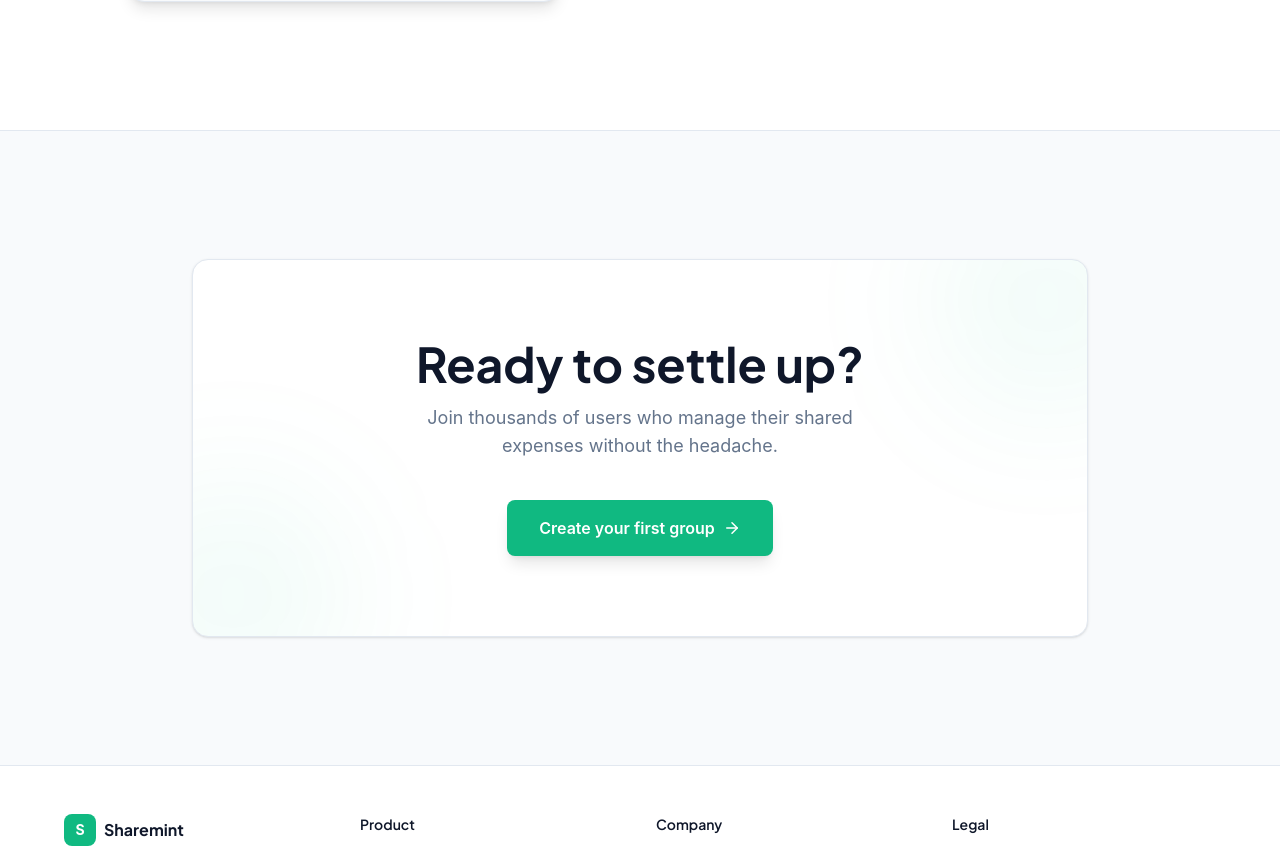
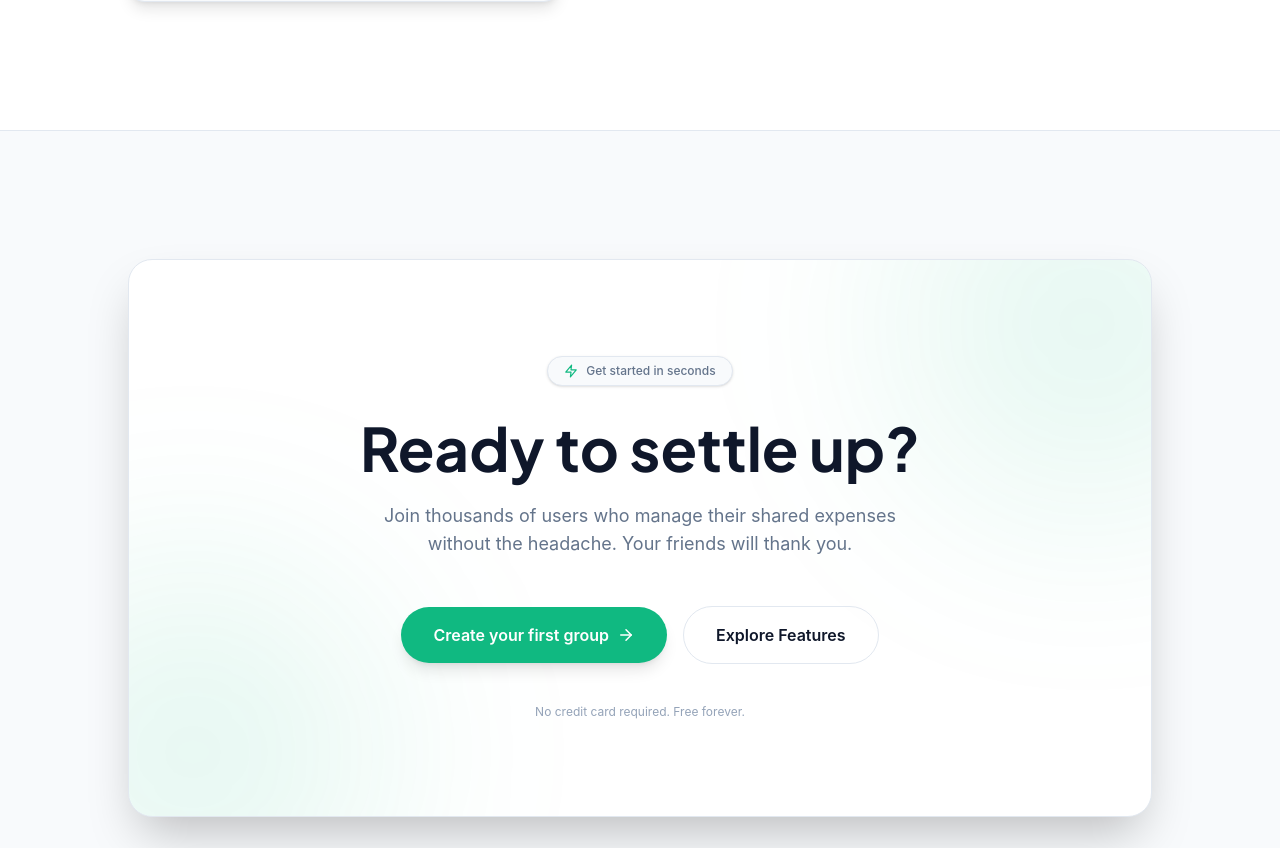
Before and after one commit to Ankit-Dokarka/share-mint-app-frontend, a React (Vite) app: page / in a window 1280 px wide. Shown: the part 3540-4388 px from the top of the page. Built offline with nearby package versions, Linux system fonts and the light colour scheme; no server answers.

Commit message:
update cta section

```diff
--- a/src/components/landing/CTASection.tsx
+++ b/src/components/landing/CTASection.tsx
@@ -1,29 +1,86 @@
-import { FiArrowRight } from "react-icons/fi";
+import { useLayoutEffect, useRef } from "react";
+import gsap from "gsap";
+import { ScrollTrigger } from "gsap/ScrollTrigger";
+import { FiArrowRight, FiZap } from "react-icons/fi";
 import { Link } from "react-router-dom";
 
+gsap.registerPlugin(ScrollTrigger);
+
 export default function CTASection() {
+  const sectionRef = useRef(null);
+
+  useLayoutEffect(() => {
+    const ctx = gsap.context(() => {
+      gsap.fromTo(
+        ".cta-element",
+        { opacity: 0, y: 40 },
+        {
+          opacity: 1,
+          y: 0,
+          duration: 0.8,
+          stagger: 0.15,
+          ease: "power3.out",
+          scrollTrigger: {
+            trigger: sectionRef.current,
+            start: "top 80%",
+            toggleActions: "play none none none",
+          },
+        },
+      );
+    }, sectionRef);
+
+    return () => ctx.revert();
+  }, []);
+
   return (
-    <section className="py-32 px-4 relative z-10">
-      <div className="animate-fade-up max-w-4xl mx-auto bg-(--color-surface) border border-(--color-border) rounded-2xl p-12 md:p-20 text-center shadow-sm relative overflow-hidden">
-        <div className="pointer-events-none absolute -top-20 -right-20 w-60 h-60 rounded-full bg-(--color-primary)/5 blur-3xl"></div>
-        <div className="pointer-events-none absolute -bottom-20 -left-20 w-60 h-60 rounded-full bg-(--color-primary)/5 blur-3xl"></div>
+    <section ref={sectionRef} className="py-32 px-4 relative z-10">
+      <div className="max-w-5xl mx-auto bg-(--color-surface) border border-(--color-border) rounded-3xl p-12 md:p-24 text-center shadow-2xl relative overflow-hidden">
+        {/* Ambient background glows */}
+        <div className="pointer-events-none absolute -top-32 -right-32 w-96 h-96 rounded-full bg-(--color-primary)/10 blur-[100px] z-0"></div>
+        <div className="pointer-events-none absolute -bottom-32 -left-32 w-96 h-96 rounded-full bg-(--color-primary)/10 blur-[100px] z-0"></div>
+
+        <div className="relative z-10 flex flex-col items-center">
+          <div className="cta-element inline-flex items-center gap-2 bg-(--color-bg) border border-(--color-border) rounded-full px-4 py-1.5 text-xs font-medium text-(--color-text-muted) mb-8 shadow-sm">
+            <FiZap size={14} className="text-(--color-primary)" />
+            Get started in seconds
+          </div>
 
           <h2
-          className="text-4xl md:text-5xl font-bold mb-4 relative z-10 tracking-tight"
+            className="cta-element text-4xl md:text-6xl font-bold mb-6 tracking-tight max-w-3xl"
             style={{ fontFamily: "var(--font-heading)" }}
           >
             Ready to settle up?
           </h2>
-        <p className="text-(--color-text-muted) mb-10 max-w-md mx-auto relative z-10 text-lg">
+
+          <p className="cta-element text-lg text-(--color-text-muted) mb-12 max-w-xl mx-auto">
             Join thousands of users who manage their shared expenses without the
-          headache.
+            headache. Your friends will thank you.
           </p>
+
+          <div className="cta-element flex flex-col sm:flex-row items-center gap-4">
             <Link
               to="/login"
-          className="relative z-10 inline-flex items-center gap-2 bg-(--color-primary) hover:bg-(--color-primary-hover) text-white font-semibold rounded-lg py-4 px-8 transition-colors shadow-lg shadow-(--color-primary)/20 text-base"
+              className="group w-full sm:w-auto inline-flex items-center justify-center gap-2 bg-(--color-primary) hover:bg-(--color-primary-hover) text-white font-semibold rounded-full py-4 px-8 transition-all duration-300 shadow-lg shadow-(--color-primary)/20 text-base hover:shadow-xl hover:-translate-y-0.5"
             >
-          Create your first group <FiArrowRight size={18} />
+              Create your first group
+              <FiArrowRight
+                size={18}
+                className="transition-transform duration-300 group-hover:translate-x-1"
+              />
             </Link>
+
+            <a
+              href="#features"
+              className="w-full sm:w-auto inline-flex items-center justify-center gap-2 bg-transparent hover:bg-(--color-surface-strong) text-(--color-text) border border-(--color-border) font-semibold rounded-full py-4 px-8 transition-colors text-base"
+            >
+              Explore Features
+            </a>
+          </div>
+
+          <p className="cta-element mt-10 text-xs text-(--color-text-soft)">
+            No credit card required. Free forever.
+          </p>
+        </div>
       </div>
     </section>
   );
```
Lines whose indentation alone changed are shown as unchanged.
